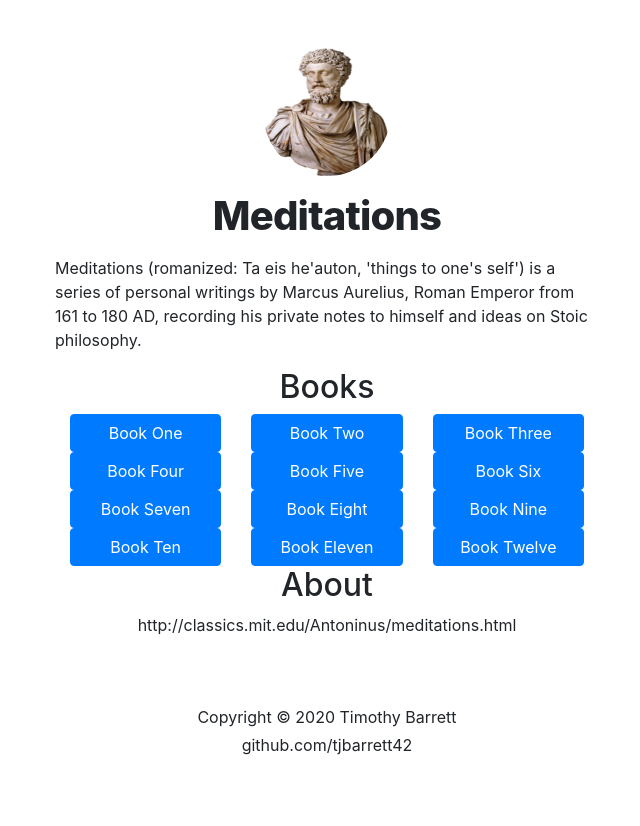
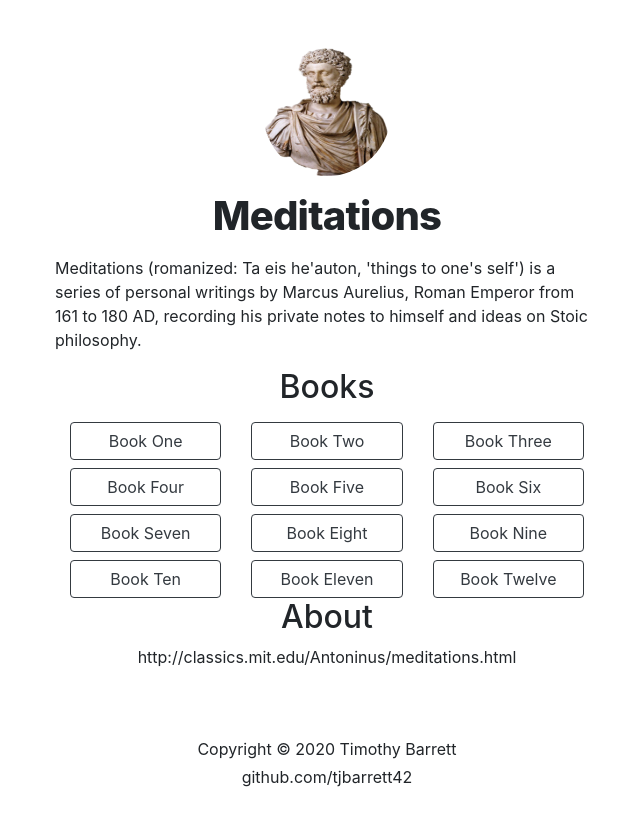
Before and after one commit to tjbarrett42/nextjs-meditations, a Next.js app: page / in a window 1280 px wide. Shown: the top 826 px of the page, without its empty margins (313-953 px from the left). Built offline with nearby package versions, Linux system fonts and the light colour scheme.

Commit message:
Button styling + margin

```diff
--- a/pages/index.js
+++ b/pages/index.js
@@ -37,7 +37,7 @@ export default function Home({ allBooksData }) {
             <Row>
                 {allBooksData.map(({ id, title, subtitle }) => (
                     <Col xs="6" lg="4" key={id}>
-                        <Button href={`/books/${id}`} className="btn-primary" block="false">{title}</Button>
+                        <Button href={`/books/${id}`} variant="outline-dark" className="mt-2" block="false">{title}</Button>
                     </Col>
                 ))}
             </Row>
```
